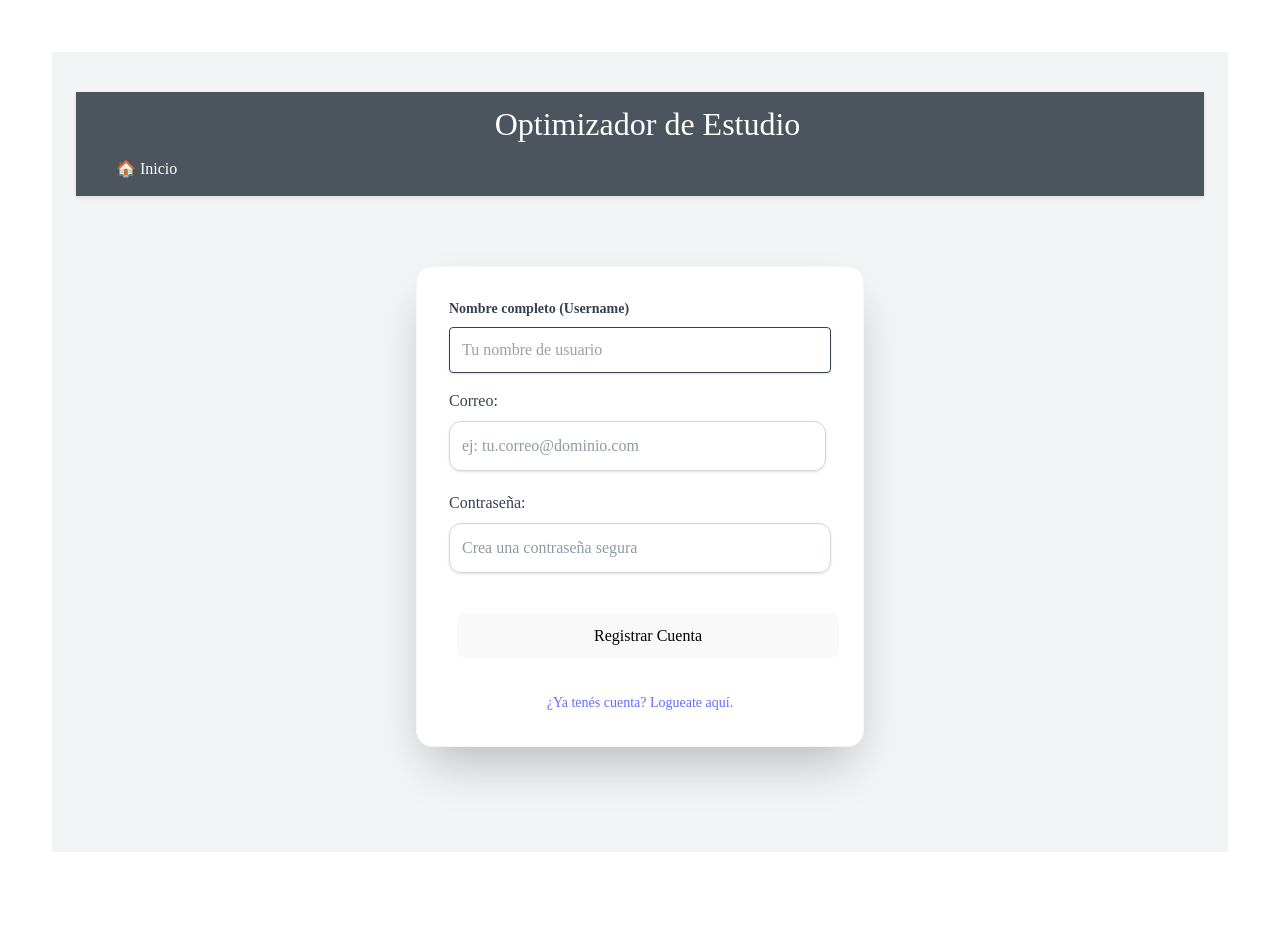
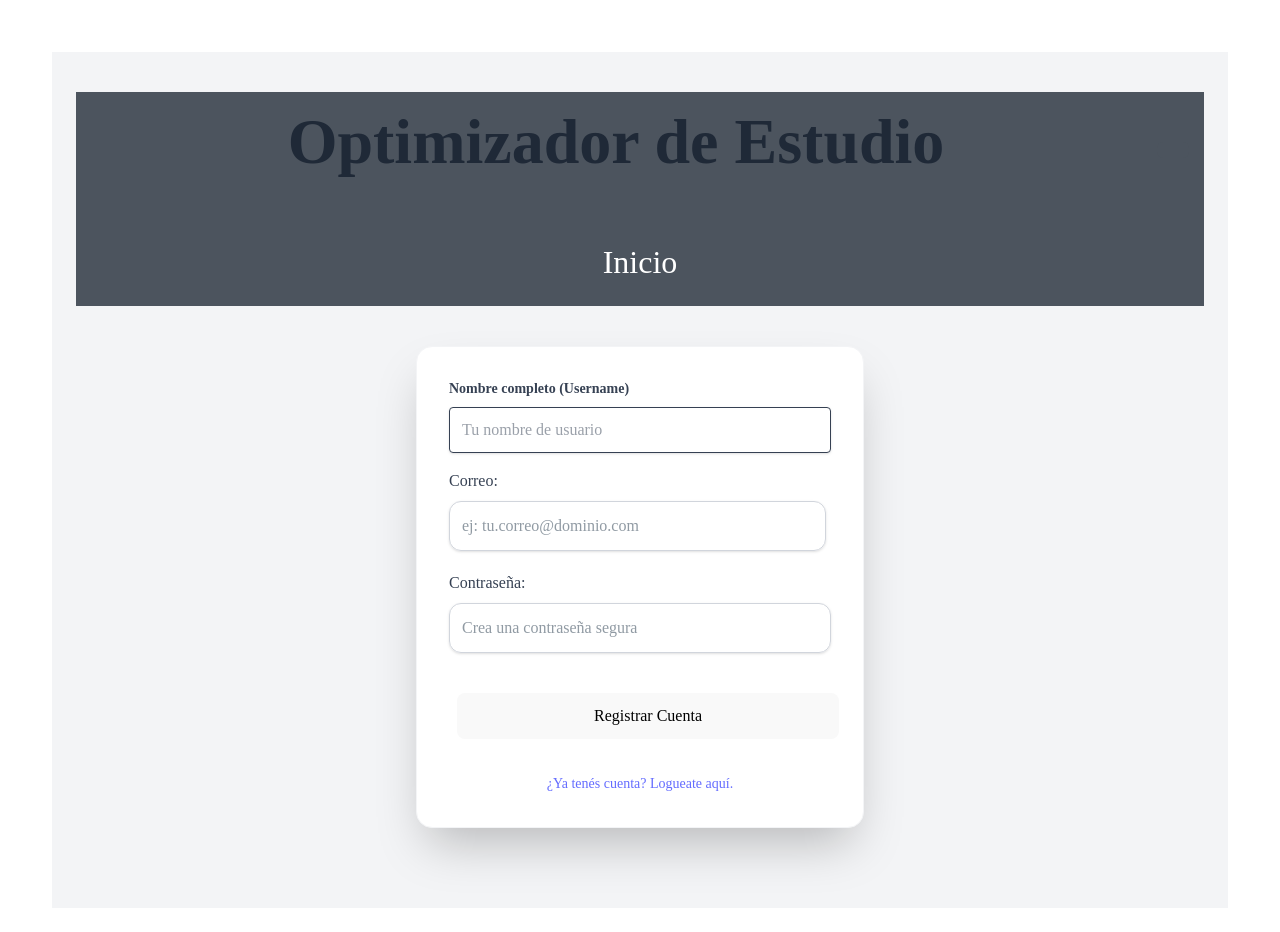
Before and after one commit to NicoRelease/PP2-Final, a React (Vite) app in the folder FrontEnd/: page /Register in a window 1280 px wide. Shown: the top 932 px of the page. Before the commit the page ends 904 px from the top, so only its background shows below. Built offline with nearby package versions, Linux system fonts and the light colour scheme.

Commit message:
Register y Login header fixed

```diff
--- a/FrontEnd/src/App.css
+++ b/FrontEnd/src/App.css
@@ -109,6 +109,67 @@
   padding-left: 1rem; /* px-4 */
   padding-right: 1rem; /* px-4 */
 }
+.header {
+  font-size: 2rem; /* text-3xl */
+  font-weight: 700; /* font-bold */
+  color: #1f2937; /* text-gray-800 */
+  text-align: center;
+  background-color: #4c545eff;
+  color: white;
+  padding: 15px;
+
+}
+.Contenedor-boton {
+  display: flex;
+  flex-direction: row;
+  gap: 1rem; /* space-x-4 */
+  margin-top: 1rem; /* mt-4 */
+  justify-content: right;
+}
+.ButtonLogout {
+  background-color:#4c545eff;
+  padding: 0.5rem 1rem; /* py-2 px-4 */
+  border: none;
+  border-radius: 0.375rem; /* rounded-md */
+  cursor: pointer;
+  -ms-flex-align: end;
+  margin-bottom: 1.5rem;
+}
+.Contenedor-Title {
+  width: 100%;
+  display: flex;
+  font-size: 0.5em;
+  flex-direction: row;
+  gap: 1rem; /* space-x-4 */
+  margin-bottom: 1rem; /* mb-4 */
+  justify-content: space-between;
+  align-items: center;
+}
+
+.Links {
+  display: flex;
+  flex-direction: Column;
+  align-items: center;
+  justify-content: center;
+}
+.Links-Nav {
+  margin-top: 1rem; /* mt-4 */
+  display: flex;
+  gap: 1rem; /* space-x-4 */
+  align-items: Left;
+}
+.a {
+  color: #3b82f6; /* text-blue-500 */
+  text-decoration: none;
+  align-items: center;
+}
+h1 {
+  font-size: 4rem; /* text-3xl */
+  font-weight: 700; /* font-bold */
+  color: #1f2937; /* text-gray-800 */
+  margin-bottom: 1.5rem; /* mb-6 */
+  text-align: center;
+}
 
 @media (min-width: 640px) {
   .Tarjeta-Principal {
--- a/FrontEnd/src/components/GestorEstudio.jsx
+++ b/FrontEnd/src/components/GestorEstudio.jsx
@@ -6,6 +6,8 @@ import HeaderNavegacion from './HeaderNavegacion';
 import SesionesList from './SesionesList';
 import TareasPorFecha from './TareasPorFecha';
 import Header from './Header';
+import '../App.css';
+import HeaderNoLink from './HeaderNoLink';
 
 
 const GestorEstudio = () => {
@@ -157,10 +159,10 @@ if (!authToken) {
 
   return (
     <>
+    <div className="Tarjeta-Principal">
+         <HeaderNoLink />
 
-         <Header />
 
-    <div style={{ maxWidth: '1200px', margin: '0 auto' }}>
       {/* Header de navegación */}
       <HeaderNavegacion
         vistaActual={vistaActual}
--- a/FrontEnd/src/components/HeaderNoLink.jsx
+++ b/FrontEnd/src/components/HeaderNoLink.jsx
@@ -1,5 +1,6 @@
 import React from 'react';
 import { Link, useLocation, useNavigate } from 'react-router-dom';
+import '../App.css';
 
 /**
  * 💡 Configuración de los enlaces (Variables)
@@ -9,14 +10,14 @@ const Title = "Optimizador de Estudio";
 
 // ➡️ ENLACES DE NAVEGACIÓN PRINCIPAL (Para usuarios logueados)
 const mainNavLinks = [
-  { path: '/dashboard', label: '📊 Dashboard' },
-  { path: '/agenda', label: '🗓️ Agenda' },
-  { path: '/settings', label: '⚙️ Configuración' },
+  { path: '/Crear-sesion', label: 'Inicio' },
+  { path: '/gestor-estudio', label: 'Listado de sesiones' },
+  { path: '//tareas/:tareaId', label: 'Tarea Manager' },
 ];
 
 // ➡️ ENLACES DE AUTENTICACIÓN (Para usuarios NO logueados)
 const authNavLinks = [
-    { path: '/', label: '🏠 Inicio' }, // La ruta raíz suele ser el login
+    { path: '/', label: 'Inicio' }, // La ruta raíz suele ser el login
 
 ];
 
@@ -59,26 +60,37 @@ const HeaderNoLink = () => {
 
 
   return (
-    <header style={{
-      backgroundColor: '#4c545eff',
-      color: 'white',
-      padding: '15px',
-      textAlign: 'center',
-      marginBottom: '30px',
-      boxShadow: '0 2px 4px rgba(0,0,0,0.1)',
-      display: 'flex',
-      justifyContent: 'space-between',
-      alignItems: 'center'
-    }}>
+    <header className="header">
       {/* Contenedor del Título y Navegación */}
-      <div style={{ flexGrow: 1, textAlign: 'left' }}>
-        <h1 style={{ marginBottom: '15px', fontSize: '2em', paddingLeft: '15px' }}>
+      <div className="Links">
+        <div className="Contenedor-Title">
+          <h1>
           {Title}
         </h1>
+        <div className='Contenedor-boton'>
+          {/* Botón de Logout a la derecha */}
+      <div className="ButtonLogout">
+        {/* 💡 Condicional: Muestra el botón solo si NO estamos en Login o Register */}
+        {shouldShowLogoutButton && (
+          <button className ="ButtonLogout"
+            onClick={handleLogout}
+
+            onMouseOver={(e) => e.currentTarget.style.backgroundColor = '#c82333'}
+            onMouseOut={(e) => e.currentTarget.style.backgroundColor = '#dc3545'}
+          >
+            Cerrar Sesión
+          </button>
+        )}
+      </div>
+              </div>
+
+
+        </div>
         <nav>
           <div style={{ flexGrow: 1, textAlign: 'left' }}>
 
             {/* 💡 RENDERIZADO CONDICIONAL DE ENLACES */}
+            <div className='Links-Nav'>
             {linksToRender
               // Filtra: Oculta el enlace si el path coincide con la ruta actual
               .filter(link => link.path !== currentPath)
@@ -88,34 +100,13 @@ const HeaderNoLink = () => {
                 </Link>
               ))
             }
+            </div>
+
           </div>
         </nav>
       </div>
 
-      {/* Botón de Logout a la derecha */}
-      <div>
-        {/* 💡 Condicional: Muestra el botón solo si NO estamos en Login o Register */}
-        {shouldShowLogoutButton && (
-          <button
-            onClick={handleLogout}
-            style={{
-              backgroundColor: '#dc3545',
-              color: 'white',
-              border: 'none',
-              padding: '10px 20px',
-              borderRadius: '5px',
-              cursor: 'pointer',
-              fontWeight: 'bold',
-              transition: 'background-color 0.3s',
-              marginRight: '15px',
-            }}
-            onMouseOver={(e) => e.currentTarget.style.backgroundColor = '#c82333'}
-            onMouseOut={(e) => e.currentTarget.style.backgroundColor = '#dc3545'}
-          >
-            Cerrar Sesión 🚪
-          </button>
-        )}
-      </div>
+
     </header>
   );
 };
--- a/FrontEnd/src/components/SessionForm.jsx
+++ b/FrontEnd/src/components/SessionForm.jsx
@@ -1,6 +1,8 @@
 import React, { useState } from 'react';
 import axios from 'axios';
 import { useNavigate,Link } from 'react-router-dom';
+import '../App.css';
+import HeaderNoLink from './HeaderNoLink';
 import Header from './Header';
 
 const NewSessionForm = ({ onSesionCreada }) => {
@@ -115,18 +117,11 @@ const NewSessionForm = ({ onSesionCreada }) => {
 
   return (
     <>
-                <header style={{ backgroundColor: '#007bff', color: 'white', padding: '15px', textAlign: 'center', marginBottom: '30px' }}>
-                    <h1>🧠 App de gestion de estudio personalizado</h1>
-                        <Link to="/" style={{ color: 'white', margin: '0 20px', textDecoration: 'none', fontWeight: 'bold' }}>
-                                     🏠 Inicio
-                                   </Link>
-                        <Link to="/gestor-estudio" style={{ color: 'white', margin: '0 20px', textDecoration: 'none', fontWeight: 'bold' }}>
-                                     📊 Gestor de Estudio
-                                   </Link>
-                  </header>
-    <div style={{
+<div className="Tarjeta-Principal">
+      <HeaderNoLink />
+<div style={{
       padding: '30px',
-      border: '2px solid #007bff',
+      border: '2px solid gray',
       margin: '20px auto',
       borderRadius: '10px',
       maxWidth: '450px',
@@ -134,7 +129,7 @@ const NewSessionForm = ({ onSesionCreada }) => {
       boxShadow: '0 4px 8px rgba(0,0,0,0.1)'
     }}>
       <h3 style={{ textAlign: 'center', color: '#007bff', marginBottom: '25px' }}>
-        📝 Crear Nueva Sesión de Estudio
+        Crear Nueva Sesión de Estudio
       </h3>
 
       {successMessage && (
@@ -168,7 +163,7 @@ const NewSessionForm = ({ onSesionCreada }) => {
 
         <div style={{ marginBottom: '20px' }}>
           <label htmlFor="nombre" style={{ display: 'block', marginBottom: '5px', fontWeight: 'bold' }}>
-            📚 Nombre de la Sesión:
+            Nombre de la Sesión:
           </label>
           <input
             type="text"
@@ -190,7 +185,7 @@ const NewSessionForm = ({ onSesionCreada }) => {
 
         <div style={{ marginBottom: '20px' }}>
           <label htmlFor="fecha_examen" style={{ display: 'block', marginBottom: '5px', fontWeight: 'bold' }}>
-            🗓️ Fecha de Examen:
+            Fecha de Examen:
           </label>
           <input
             type="date"
@@ -215,7 +210,7 @@ const NewSessionForm = ({ onSesionCreada }) => {
 
         <div style={{ marginBottom: '25px' }}>
           <label htmlFor="duracion_diaria_estimada" style={{ display: 'block', marginBottom: '5px', fontWeight: 'bold' }}>
-            ⏱️ Minutos a Estudiar por Día:
+            Minutos a Estudiar por Día:
           </label>
           <input
             type="number"
@@ -245,7 +240,7 @@ const NewSessionForm = ({ onSesionCreada }) => {
           style={{
                 width: '100%',
                 padding: '15px',
-                backgroundColor: loading ? '#6c757d' : '#007bff',
+                backgroundColor: loading ? '#6c757d' : 'gray',
                 color: 'white',
                 border: 'none',
                 borderRadius: '5px',
@@ -253,7 +248,7 @@ const NewSessionForm = ({ onSesionCreada }) => {
                 fontSize: '16px',
                 fontWeight: 'bold'
              }}>
-            🚀 {loading ? '⏳ Planificando...' : 'Crear Sesión'}
+            {loading ? '⏳ Planificando...' : 'Crear Sesión'}
         </button>
 
         <div style={{
@@ -271,6 +266,10 @@ const NewSessionForm = ({ onSesionCreada }) => {
         </div>
       </form>
     </div>
+
+</div>
+
+
     </>
   );
 };
```
Also changed, not shown: FrontEnd/src/components/Form.jsx (added).
